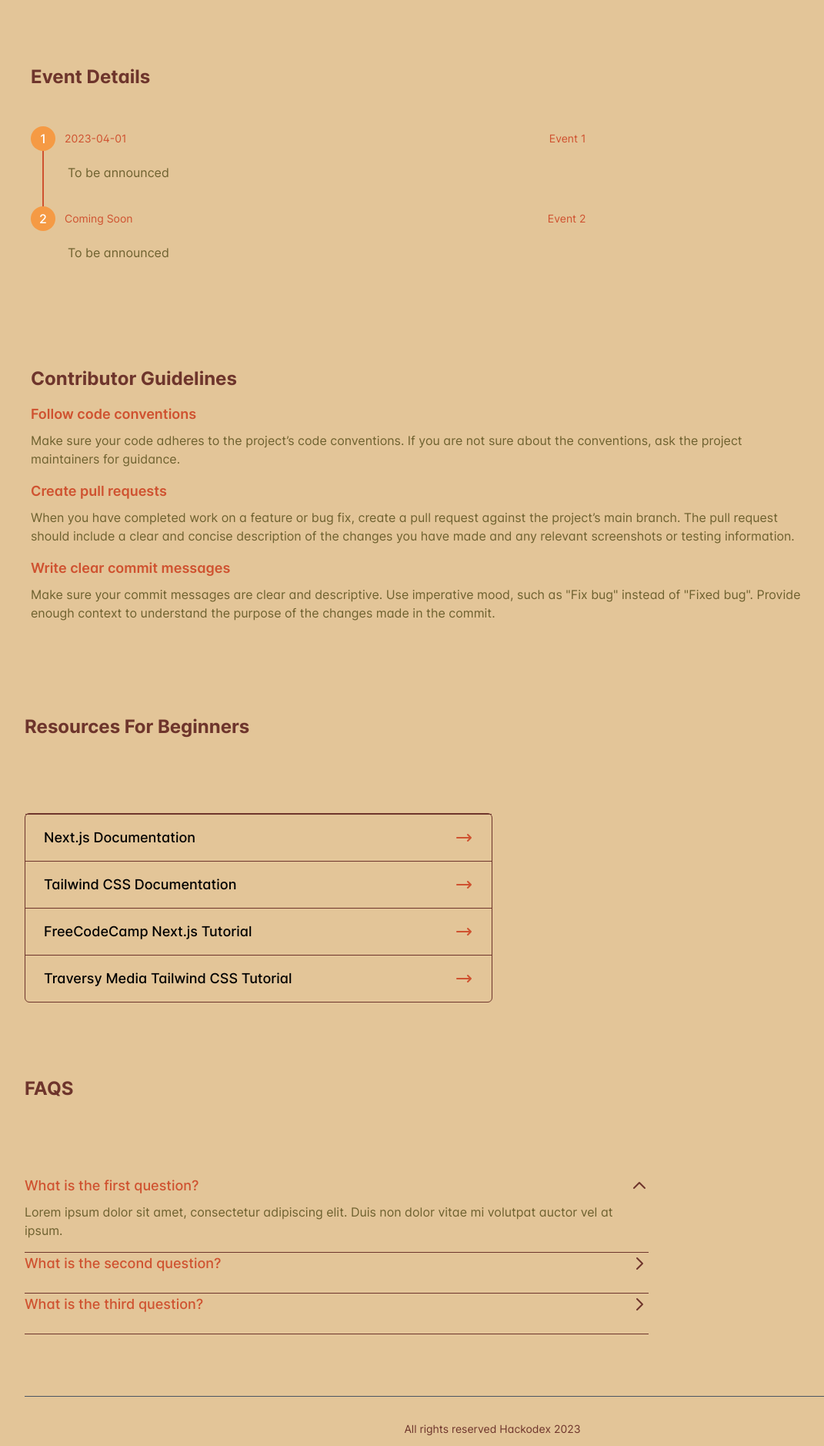
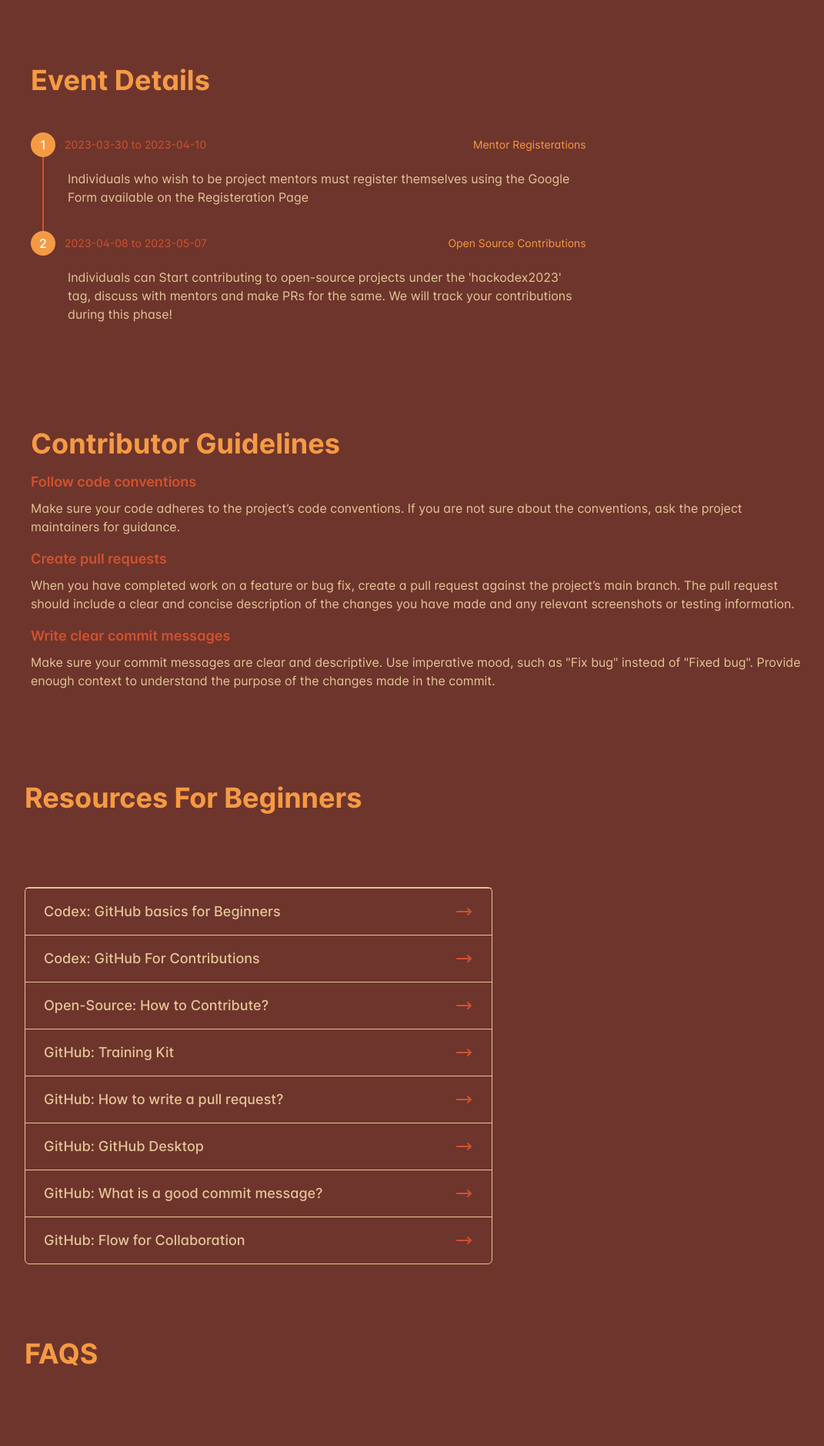
Before and after one commit to iamsahebgiri/hackodex, a Next.js app: page /info in a window 1280 px wide. Shown: the part 880-2758 px from the top of the page at 77% size, without its empty margins (0-1071 px from the left). Built offline with nearby package versions, Linux system fonts and the light colour scheme.

Commit message:
theme fixes and content updates

```diff
--- a/components/contributors.tsx
+++ b/components/contributors.tsx
@@ -4,7 +4,7 @@ const ContributorGuidelineItem: React.FC<{ title: string; description: string }>
   return (
     <div className="my-4">
       <h3 className="text-lg font-semibold text-[#cf5230]">{title}</h3>
-      <p className="mt-2 text-[#6e612f]">{description}</p>
+      <p className="mt-2 text-[#e3c598]">{description}</p>
     </div>
   )
 }
@@ -12,7 +12,7 @@ const ContributorGuidelineItem: React.FC<{ title: string; description: string }>
 const ContributorGuidelines: React.FC = () => {
   return (
     <div className=" mx-auto py-2">
-      <h2 className="text-2xl mb-4 font-bold text-[#6e352c]">Contributor Guidelines</h2>
+      <h2 className="text-4xl mb-4 font-bold text-[#f59a44]">Contributor Guidelines</h2>
       {contributorGuidelines.map(({ id, title, description }) => (
         <ContributorGuidelineItem key={id} title={title} description={description} />
       ))}
--- a/components/faq.tsx
+++ b/components/faq.tsx
@@ -27,7 +27,7 @@ const Faq = () => {
             >
               <svg
                 xmlns="http://www.w3.org/2000/svg"
-                className="h-6 w-6 text-[#6e352c]"
+                className="h-6 w-6 text-[#f59a44]"
                 fill="none"
                 viewBox="0 0 24 24"
                 stroke="currentColor"
@@ -50,7 +50,7 @@ const Faq = () => {
               selectedQuestion === index ? "max-h-32" : "max-h-0"
             } overflow-hidden transition-all duration-200 ease-in-out mt-2`}
           >
-            <p className="text-[#6e612f]">{faq.answer}</p>
+            <p className="text-[#e3c598]">{faq.answer}</p>
           </div>
         </div>
       ))}
--- a/components/resources.tsx
+++ b/components/resources.tsx
@@ -8,8 +8,8 @@ interface Resource {
 
 const ResourceItem: React.FC<Resource> = ({ id, title, url }) => {
   return (
-    <li key={id} className="border-t border-[#6e352c]">
-      <a href={url} target="_blank" rel="noopener noreferrer" className="flex items-center justify-between py-4 px-6 hover:bg-[#f59a44] transition duration-300 ease-in-out">
+    <li key={id} className="border-t border-[#e3c598]">
+      <a href={url} target="_blank" rel="noopener noreferrer" className="flex items-center justify-between py-4 px-6 hover:text-[#6e352c] hover:bg-[#f59a44] transition duration-300 ease-in-out">
         <h3 className="text-lg font-medium">{title}</h3>
         <svg xmlns="http://www.w3.org/2000/svg" className="h-6 w-6 text-[#cf5230]" fill="none" viewBox="0 0 24 24" stroke="currentColor">
           <path strokeLinecap="round" strokeLinejoin="round" strokeWidth="2" d="M17 8l4 4m0 0l-4 4m4-4H3" />
@@ -21,8 +21,8 @@ const ResourceItem: React.FC<Resource> = ({ id, title, url }) => {
 
 const Resources: React.FC = () => {
   return (
-    <div className="mx-auto my-8">
-      <ul className="border border-[#6e352c] rounded-md divide-y divide-[#6e352c]">
+    <div className="mx-auto my-8 text-[#e3c598]">
+      <ul className="border border-[#e3c598] rounded-md divide-y divide-[#e3c598]">
         {resources.map(resource => (
           <ResourceItem key={resource.id} {...resource} />
         ))}
--- a/components/timeline.tsx
+++ b/components/timeline.tsx
@@ -15,13 +15,13 @@ const Timeline = () => {
               <div className="text-sm text-[#cf5230]">
                 <time dateTime={event.date}>{event.date}</time>
               </div>
-              <div className="text-right text-sm text-[#cf5230]">
+              <div className="text-right text-sm text-[#f59a44]">
                 {event.title}
               </div>
             </div>
           </div>
           <div className="mt-4 ml-12">
-            <p className="text-base text-[#6e612f]">{event.description}</p>
+            <p className="text-base text-[#e3c598]">{event.description}</p>
           </div>
           {event.id !== events.length && (
             <div
--- a/pages/dashboard.tsx
+++ b/pages/dashboard.tsx
@@ -28,13 +28,13 @@ const ListAllPRs = ({ prs, error, isLoading }: any) => {
   return (
     <div>
       <div className="flex p-4">
-        <p className="text-xl font-semibold">Your contributions</p>
+        <p className="text-xl font-semibold text-[#6e352c]">Your contributions</p>
       </div>
       <div className="px-2 pb-2">
         {prs.items.map((item: any) => (
           <div
             key={item.id}
-            className="group w-full cursor-pointer select-none rounded-md  hover:bg-gray-100"
+            className="group w-full cursor-pointer select-none rounded-md  hover:bg-[#f59a44]"
           >
             <div className="px-3 py-3">
               <div className="flex flex-row">
@@ -43,7 +43,7 @@ const ListAllPRs = ({ prs, error, isLoading }: any) => {
                   href={item.html_url}
                   target="_blank"
                   rel="noopener noreferrer"
-                  className="group-hover:text-juniper text-xl font-bold"
+                  className="group-hover:text-juniper text-xl font-bold text-[#cf5230]"
                 >
                   {item.title}
                 </a>
@@ -52,12 +52,12 @@ const ListAllPRs = ({ prs, error, isLoading }: any) => {
               {item.description}
             </div> */}
               <div className="text-vanilla-400 flex flex-row py-1 font-mono text-sm">
-                <div className="mr-4">
-                  <span className="text-green-600">state: </span>
+                <div className="mr-4 text-[#6e612f]">
+                  <span className="text-[#f59a44]">state: </span>
                   {item.state}
                 </div>
-                <div className="mr-4">
-                  <span className="text-blue-600">created at: </span>
+                <div className="mr-4 text-[#6e612f]">
+                  <span className="text-[#6e352c]">created at: </span>
                   {new Date(item.created_at).toDateString()}
                 </div>
               </div>
@@ -72,19 +72,19 @@ const ListAllPRs = ({ prs, error, isLoading }: any) => {
 const Progress = ({ count, max }: { count: number; max: number }) => {
   count = Math.min(count, max);
   return (
-    <div className="group relative col-span-1 overflow-hidden rounded-lg bg-white shadow-md ring-1 ring-gray-900/5">
+    <div className="group relative col-span-1 overflow-hidden rounded-lg bg-[#e3c598] shadow-md ring-1 ring-[#cf5230]/5">
       <div className="flex p-4">
-        <p className="font-sans text-xl font-semibold">Your progress</p>
+        <p className="font-sans text-xl font-semibold text-[#6e352c]">Your progress</p>
       </div>
       <div className="mx-auto space-y-2 px-4 py-4 text-left">
         <h2 className="bg-gradient-to-br from-black to-stone-500 bg-clip-text font-display text-lg font-bold text-transparent md:text-xl md:font-normal">
-          <Balancer>
+          <Balancer className="text-[#6e612f]">
             {count} out of {max} PRs
           </Balancer>
         </h2>
         <div className="h-2.5 w-full rounded-full bg-gray-200">
           <div
-            className="h-2.5 rounded-full bg-blue-600"
+            className="h-2.5 rounded-full bg-[#cf5230]"
             style={{ width: `${(count / max) * 100}%` }}
           />
         </div>
@@ -114,7 +114,7 @@ const Dashboard = () => {
   return (
     <Layout>
       <div className="grid w-full max-w-screen-xl animate-[slide-down-fade_0.5s_ease-in-out] grid-cols-1 gap-5 px-5 md:grid-cols-3 xl:px-0">
-        <div className="group relative col-span-1 overflow-hidden rounded-lg bg-white shadow-md ring-1 ring-gray-900/5 md:col-span-2">
+        <div className="group relative col-span-1 overflow-hidden rounded-lg bg-[#e3c598] shadow-md ring-1 ring-[#cf5230]/5 md:col-span-2">
           <ListAllPRs prs={prs} error={error} isLoading={isLoading} />
         </div>
 
--- a/pages/index.tsx
+++ b/pages/index.tsx
@@ -44,7 +44,7 @@ export default function Home() {
                 Start hacking
               </motion.a>
               <motion.a
-                href="#"
+                href="/info"
                 className="text-base font-semibold leading-7 text-[#e3c598]"
                 whileHover={{ scale: 1.05 }}
                 whileTap={{ scale: 0.95 }}
--- a/pages/info.tsx
+++ b/pages/info.tsx
@@ -4,15 +4,18 @@ import ContributorGuidelines from "@/components/contributors";
 import Resources from "@/components/resources";
 import Faq from "@/components/faq";
 import Footer from "@/components/footer";
+import Link from "next/link";
 
 const Info: React.FC = () => {
   return (
-    <div className=" bg-[#e3c598] p-8 sm:h-screen md:h-full lg:h-full">
+    <div className=" bg-[#6e352c] p-8 sm:h-screen md:h-full lg:h-full">
       <div className="mb-8 flex items-center">
-        <img className="mr-4 h-10" src="/logo.png" alt="Logo" />
+        <Link href="/" className="cursor-pointer">
+          <img className="mr-4 h-10" src="/logo.png" alt="Logo" />
+        </Link>
       </div>
       <div className="mx-auto grid grid-cols-2 items-center justify-center gap-40 py-8 ">
-        <h2 className="mb-4 ml-5 text-left text-5xl font-bold text-[#6e352c]">
+        <h2 className="mb-4 ml-5 text-left text-5xl font-bold text-[#f59a44]">
           Begin Your Open Source Journey with Hackodex 2.0
         </h2>
         <img
@@ -23,15 +26,15 @@ const Info: React.FC = () => {
       </div>
 
       <div>
-        <h1 className="mb-10 text-4xl font-bold text-[#6e352c]">About</h1>
-        <p className="mb-4 w-5/6 text-lg text-[#6e612f]">
+        <h1 className="mb-10 text-4xl font-bold text-[#f59a44]">About</h1>
+        <p className="mb-4 w-5/6 text-lg text-[#e3c598]">
           HACKODEX is an initiative by CODEX Club of ITER, SOA University for
           the students, who have little or no experience in open source software
           development, to get them involved during the whole month and break the
           ice of Open Source contributions. All the work is going to be on
           GitHub.
         </p>
-        <p className="mb-4 w-5/6 text-lg text-[#6e612f]">
+        <p className="mb-4 w-5/6 text-lg text-[#e3c598]">
           HACKODEX similarly, is aimed at introducing new students to the area
           and helping them make PRs, in fact, a first for many of them, and also
           gaining confidence that will help them continue their open source
@@ -42,7 +45,7 @@ const Info: React.FC = () => {
       {/*-- Event timeline --*/}
 
       <div className="mt-24 w-3/5 pl-2">
-        <h2 className="mb-2 text-2xl font-bold text-[#6e352c]">
+        <h2 className="mb-2 text-4xl font-bold text-[#f59a44]">
           Event Details
         </h2>
         <Timeline />
@@ -53,17 +56,17 @@ const Info: React.FC = () => {
       </div>
       {/*-- Resources --*/}
       <div className="w-1/2">
-        <h2 className="my-24 text-2xl font-bold text-[#6e352c]">
+        <h2 className="my-24 text-4xl font-bold text-[#f59a44]">
           Resources For Beginners
         </h2>
         <Resources />
       </div>
       {/*-- FAQs --*/}
       <div className="w-2/3">
-        <h2 className="my-24 text-2xl font-bold text-[#6e352c]">FAQS</h2>
+        <h2 className="my-24 text-4xl font-bold text-[#f59a44]">FAQS</h2>
         <Faq />
       </div>
-      <div className="w-full mt-20">
+      <div className="mt-28 w-full">
         <Footer />
       </div>
     </div>
--- a/seed.ts
+++ b/seed.ts
@@ -7,19 +7,22 @@ export interface FaqItem {
 
   export const faqs: FaqItem[] = [
     {
-      question: "What is the first question?",
+      question: "How can contributors register?",
       answer:
-        "Lorem ipsum dolor sit amet, consectetur adipiscing elit. Duis non dolor vitae mi volutpat auctor vel at ipsum.",
+        "You need not register !! Firstly sign-in on your Hackodex website then start contributing to the enlisted 'hackcodex2023' tagged repositories, we will automatically track down all your contributions from your GitHub ID.",
     },
     {
-      question: "What is the second question?",
+      question: "What is open source and GitHub?",
       answer:
-        "Vestibulum ante ipsum primis in faucibus orci luctus et ultrices posuere cubilia curae; Nulla aliquet massa eget sapien euismod, eget volutpat nulla auctor. ",
+        "Open source refers to software with source code that is freely available and can be modified. GitHub is a platform for hosting and collaborating on open source projects. ",
     },
     {
-      question: "What is the third question?",
-      answer:
-        "Suspendisse vitae est a purus aliquam dictum. Nunc sed velit vel mi euismod faucibus non non urna.",
+      question: "How to create a GitHub Account?",
+      answer:"To create a GitHub account, go to github.com and click 'Sign up'. Enter your details and create a username and password. Verify your email and you're ready to start using GitHub.",
+    },
+    {
+      question: "Do you have rewards?",
+      answer:" Yes!!! Our top 3 contributors will be receiving swag kits.What if you don't end up in top 3? If you get atleast 3 PRs merged, we still have rewards for you! ",
     },
   ];
 
@@ -90,15 +93,15 @@ export interface FaqItem {
     events: [
       {
         id: 1,
-        title: "Event 1",
-        date: "2023-04-01",
-        description: "To be announced",
+        title: "Mentor Registerations",
+        date: "2023-03-30 to 2023-04-10",
+        description: "Individuals who wish to be project mentors must register themselves using the Google Form available on the Registeration Page",
       },
       {
         id: 2,
-        title: "Event 2",
-        date: "Coming Soon",
-        description: "To be announced",
+        title: "Open Source Contributions",
+        date: "2023-04-08 to 2023-05-07",
+        description: "Individuals can Start contributing to open-source projects under the 'hackodex2023' tag, discuss with mentors and make PRs for the same. We will track your contributions during this phase!",
       },
     ],
   };
@@ -132,23 +135,43 @@ export interface FaqItem {
   export const resources = [
     {
       id: 1,
-      title: 'Next.js Documentation',
-      url: 'https://nextjs.org/docs/getting-started',
+      title: 'Codex: GitHub basics for Beginners',
+      url: 'https://www.youtube.com/watch?v=4ohwTU0NJ6s',
     },
     {
       id: 2,
-      title: 'Tailwind CSS Documentation',
-      url: 'https://tailwindcss.com/docs',
+      title: 'Codex: GitHub For Contributions',
+      url: 'https://www.youtube.com/watch?v=0ZoXSFtYHh8&t=5s',
     },
     {
       id: 3,
-      title: 'FreeCodeCamp Next.js Tutorial',
-      url: 'https://www.youtube.com/watch?v=mTz0GXj8NN0',
+      title: 'Open-Source: How to Contribute?',
+      url: 'https://opensource.guide/how-to-contribute/',
     },
     {
       id: 4,
-      title: 'Traversy Media Tailwind CSS Tutorial',
-      url: 'https://www.youtube.com/watch?v=UBOj6rqRUME',
+      title: 'GitHub: Training Kit',
+      url: 'https://training.github.com/',
+    },
+    {
+      id: 5,
+      title: 'GitHub: How to write a pull request?',
+      url: 'https://github.blog/2015-01-21-how-to-write-the-perfect-pull-request/',
+    },
+    {
+      id: 6,
+      title: 'GitHub: GitHub Desktop',
+      url: 'https://desktop.github.com/',
+    },
+    {
+      id: 7,
+      title: 'GitHub: What is a good commit message?',
+      url: 'https://dev.to/chrissiemhrk/git-commit-message-5e21',
+    },
+    {
+      id: 8,
+      title: 'GitHub: Flow for Collaboration',
+      url: 'https://docs.github.com/en/get-started/quickstart/github-flow',
     },
   ];
 
@@ -158,12 +181,16 @@ export interface FaqItem {
     gmail: string;
     instagram: string;
     linkedin: string;
+    github: string;
+    youtube: string;
     rights: string;
   }
 
   export const footerData: Footer = {
-    gmail: 'example@gmail.com',
-    instagram: 'https://www.instagram.com/example',
-    linkedin: 'https://www.linkedin.com/in/example',
-    rights: 'All rights reserved Hackodex 2023',
+    gmail: 'codexiter@gmail.com',
+    instagram: 'https://www.instagram.com/codexiter',
+    linkedin: 'https://www.linkedin.com/company/codex-iter',
+    github:'https://github.com/codex-iter',
+    youtube:'https://www.youtube.com/channel/UCu1S3gm2ODknxDlkpPX2RrA',
+    rights: 'All rights reserved . Hackodex 2.0 (2023)',
   };
```
Also changed, not shown: components/footer.tsx (+8 -6 lines), package.json (+30 -26 lines), pages/register.tsx (+5 -5 lines), pages/repos.tsx (+9 -9 lines).
